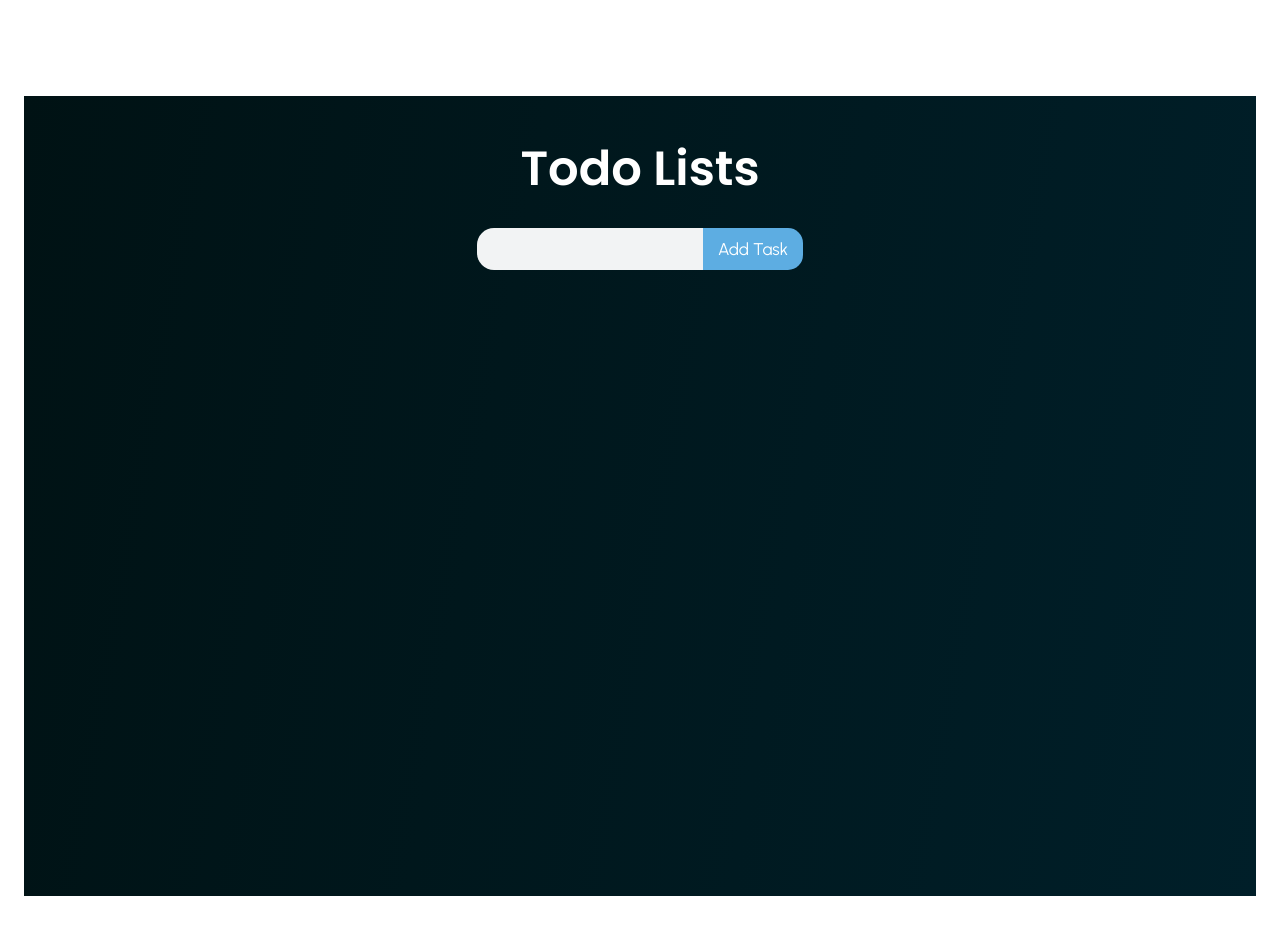
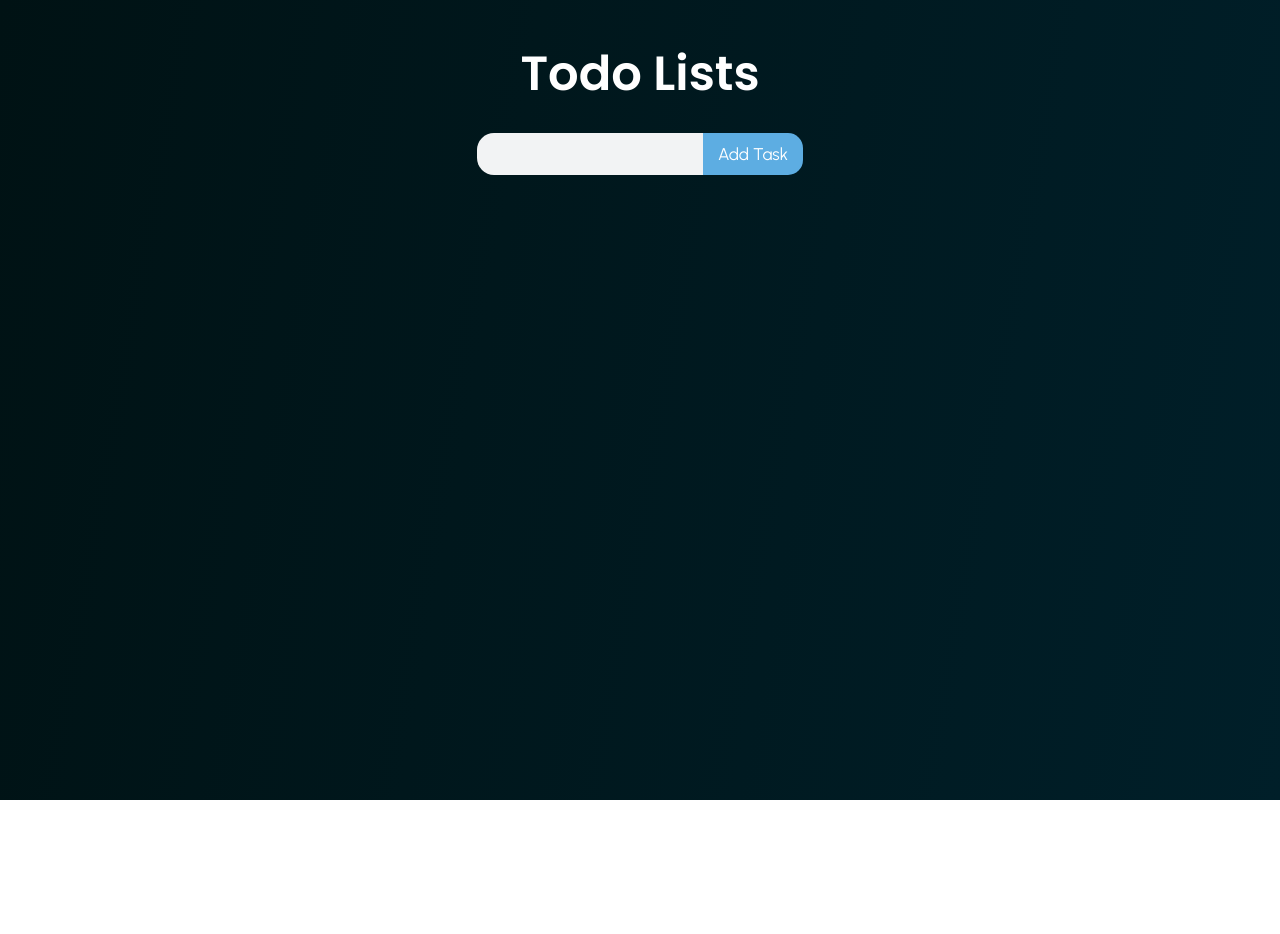
Before and after one commit to munsifniazi/ReactDevelopment, a React (Vite) app in the folder 02React/: page / in a window 1280 px wide. Shown: the top 934 px of the page. After the commit the page ends 800 px from the top, so only its background shows below. Built offline with nearby package versions, Linux system fonts and the light colour scheme.

Commit message:
Update index.css

```diff
--- a/02React/src/index.css
+++ b/02React/src/index.css
@@ -10,7 +10,6 @@
 
 html {
   font-size: 62.5%; /* 1rem = 10px */
-  scroll-snap-type: y proximity;
 }
 
 h1,
@@ -20,103 +19,20 @@ h4,
 h5,
 h6 {
   font-family: "Poppins", sans-serif;
+  color: #fff;
+  font-weight: 900;
 }
 
-p,
-li,
-a,
-label {
-  font-family: "Urbanist", sans-serif;
-  font-size: 1.8rem;
-  letter-spacing: 0.1rem;
-  font-weight: 400;
-  color: var(--para-color);
-  line-height: 1.5;
-}
-
-a {
-  text-decoration: none;
-}
-
-li {
-  list-style: none;
-}
 
 /* Theme */
 :root {
-  --main-color: #0062ff;
-  --supporting-color: #ebf3fe;
-  --font-color: #424242;
-  --bg-color: #f7fcff;
-  --heading-color: #000a19;
-  --hero-heading-color: #003b99;
-  --white-color: #ffffff;
-  --para-color: #504e4d;
-  --btn-hover-bg-color: #003b99;
-  --btn-box-shadow: rgba(100, 100, 111, 0.2) 0px 7px 29px 0px;
-  --footer-bg-color: #040d12;
+  --primary-color: #1c2833;
+  --secondary-color: #fff;
+  --bg-color: #f2f3f4;
+
 }
 
-/* Layout */
-section {
-  scroll-snap-align: center;
+h1 {
+  font-size: 3.2rem;
+  font-weight: bold;
 }
-
-.container {
-  max-width: 142rem;
-  margin: 0 auto;
-  padding: 9.6rem 2.4rem;
-}
-
-/* Specific Section Padding */
-:is(
-    .section-about,
-    .section-blog,
-    .section-contact,
-    .section-course,
-    .section-why--choose,
-    .section-contact--homepage
-  )
-  .container:first-child {
-  padding: 6.4rem 2.4rem 2.4rem 2.4rem;
-}
-
-/* Grid Layout */
-.grid {
-  display: grid;
-  gap: 2.5rem; /* 🔥 Beech ka proper gap */
-}
-
-.grid-two--cols {
-  grid-template-columns: repeat(2, 1fr);
-}
-
-.grid-three--cols {
-  grid-template-columns: repeat(3, 1fr);
-}
-
-.grid-four--cols {
-  grid-template-columns: repeat(4, 1fr);
-}
-
-/* Responsive Design */
-@media (max-width: 1024px) {
-  .grid-three--cols {
-    grid-template-columns: repeat(2, 1fr);
-    gap: 2rem; /* Tablet view ke liye thoda kam gap */
-  }
-
-  .grid-four--cols {
-    grid-template-columns: repeat(2, 1fr);
-    gap: 2rem;
-  }
-}
-
-@media (max-width: 768px) {
-  .grid-two--cols,
-  .grid-three--cols,
-  .grid-four--cols {
-    grid-template-columns: 1fr;
-    gap: 1.5rem; /* Mobile view ke liye aur thoda kam gap */
-  }
-}
```
